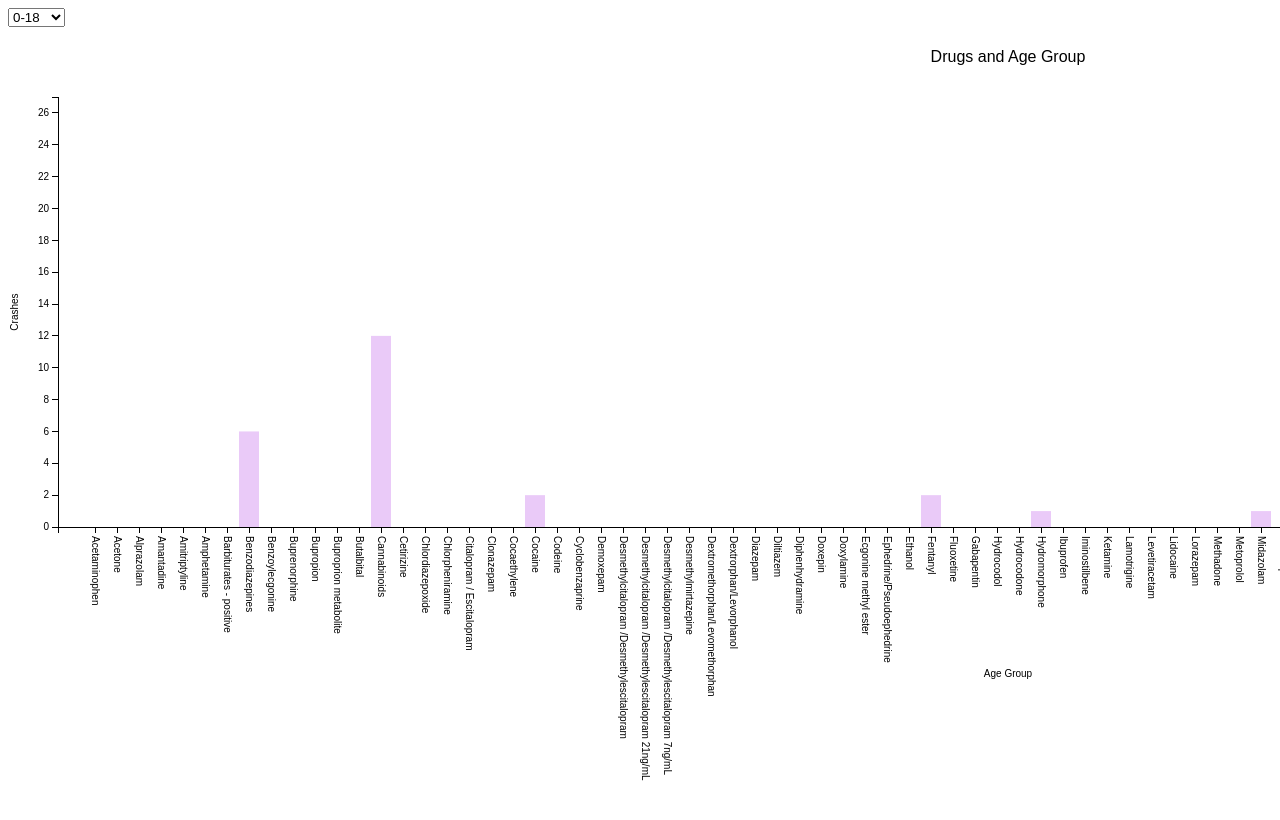
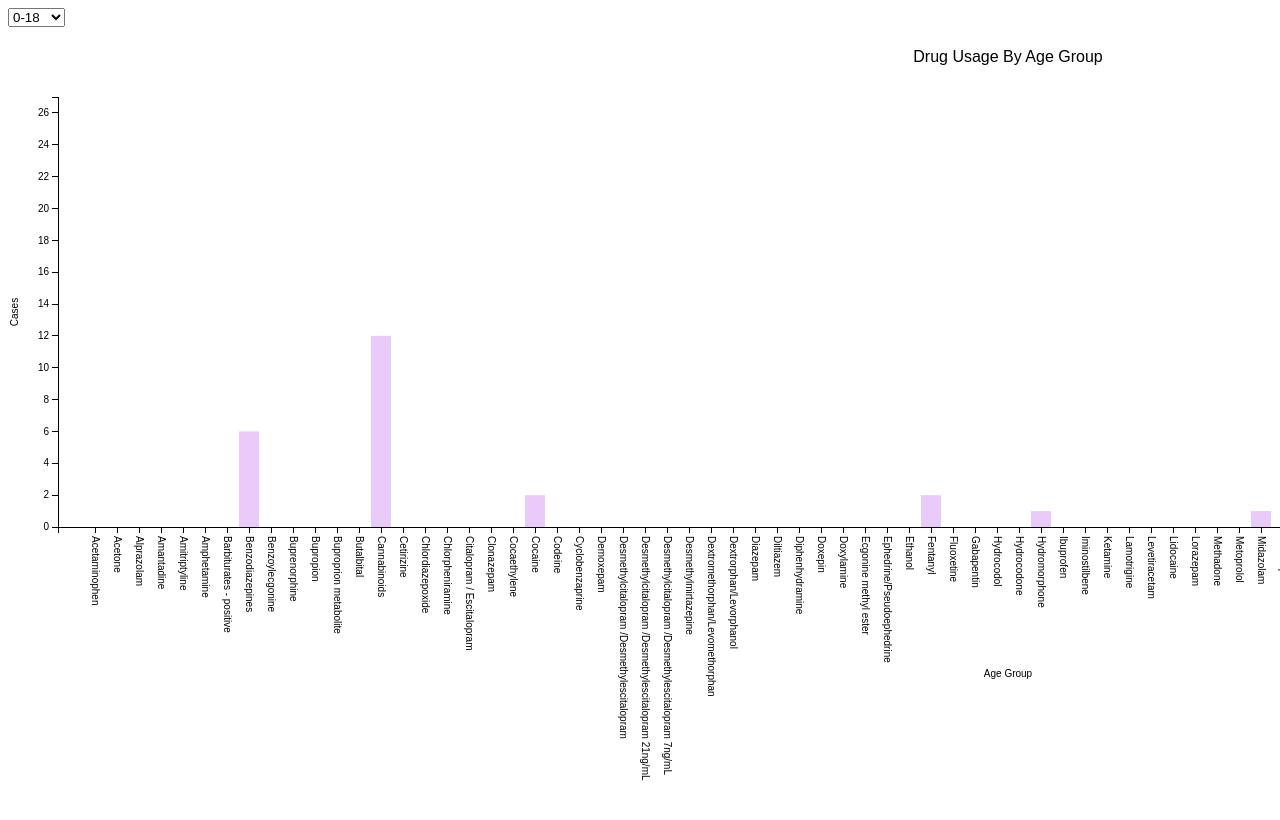
Before and after one commit to Lizardbb/CT-CDR, a plain HTML site: page Drugs & Crashes/age.html in a window 1280 px wide. Shown: the top 820 px of the page. Drawn offline with nearby package versions, Linux system fonts and the light colour scheme.

Commit message:
Add files via upload

```diff
--- a/Drugs & Crashes/age.html
+++ b/Drugs & Crashes/age.html
@@ -75,7 +75,7 @@
                     .attr("y", 0 - (margin.top / 2))
                     .attr("text-anchor", "middle")
                     .style("font-size", "16px")
-                    .text("Drugs and Age Group");
+                    .text("Drug Usage By Age Group");
 
 
                 // Make x-axis and add to canvas
@@ -111,7 +111,7 @@
                     .attr("x",0 - (height / 2))
                     .attr("dy", "1em")
                     .style("text-anchor", "middle")
-                    .text("Crashes");
+                    .text("Cases");
 
                 //adding x-axis title
                 canvas.append("text")
```
